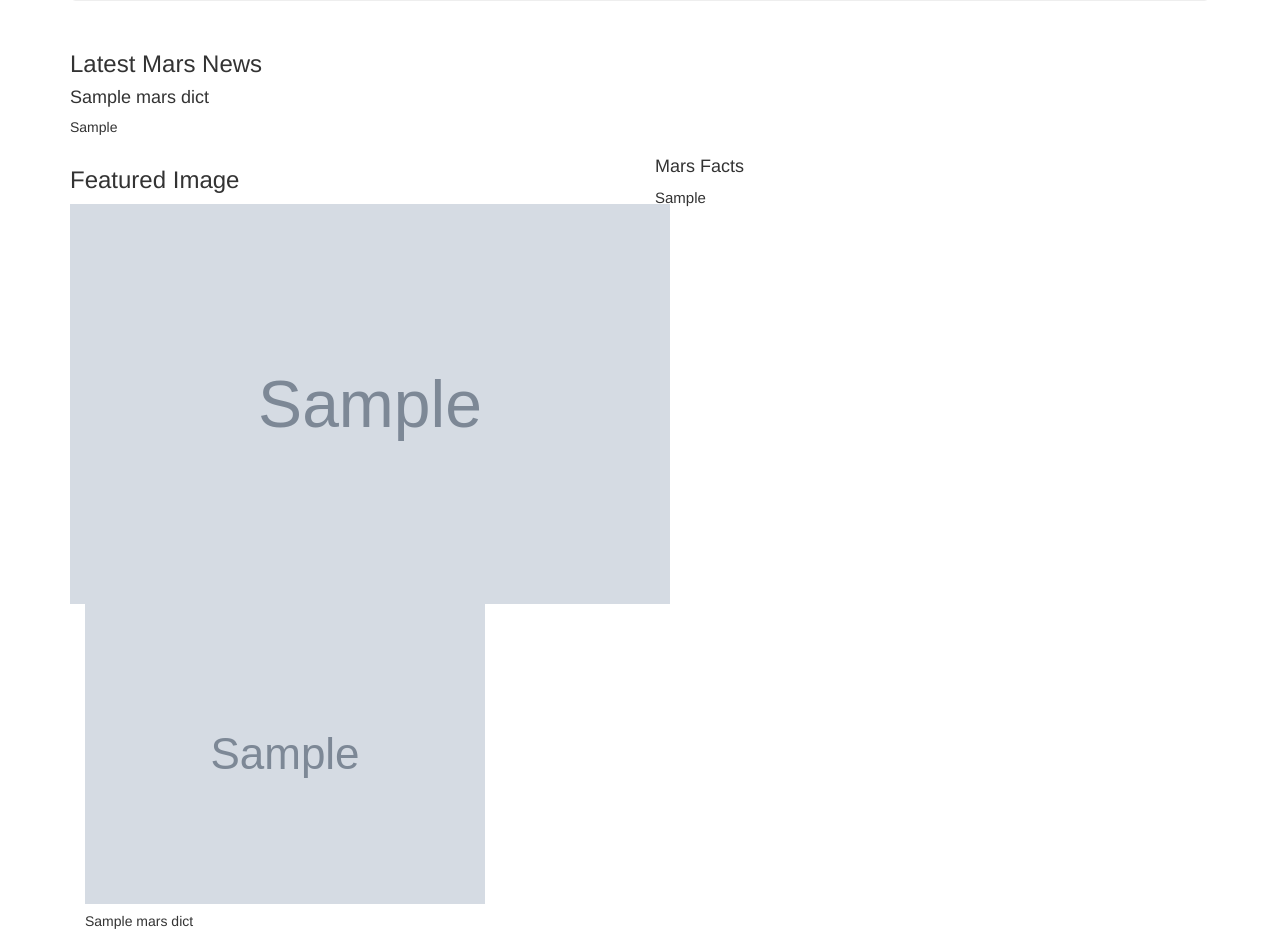
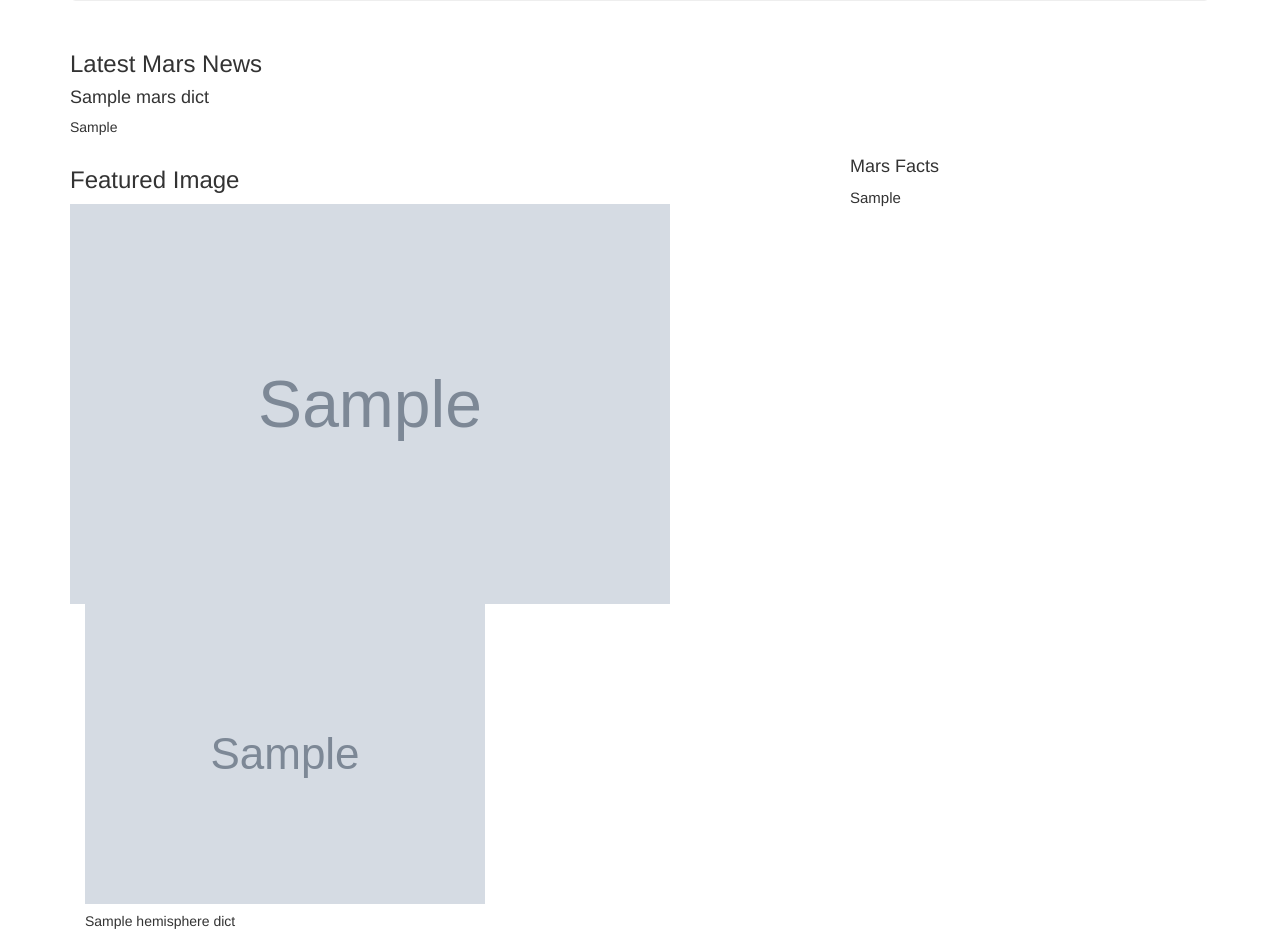
Before and after one commit to jmahon22/web_scraping_challenge, a Flask app: page / in a window 1280 px wide. Shown: the part 255-1194 px from the top of the page. Run offline with Flask 2, Linux system fonts and the light colour scheme; grey boxes marked "Sample" are stand-in pictures; a database or web service that is not in the repository returns one stand-in record (values such as "Sample title"); some libraries are stand-ins or nearby versions.

Commit message:
more work on index and clean up of code

```diff
--- a/Missions_to_Mars/templates/index.html
+++ b/Missions_to_Mars/templates/index.html
@@ -26,11 +26,11 @@
     </div>
 
     <div class="row">
-        <div class="col-md-6">
+        <div class="col-md-8">
             <h3>Featured Image</h3>
             <img src="{{ mars_dict.featured_image }}" width="600px", height="400px">
         </div>
-        <div class="col-md-6">
+        <div class="col-md-4">
             <h4>Mars Facts</h4>
             <div style="width: 450px; height: 200px; font-size: 15px; margin-bottom: 65px">
               {{ mars_dict.mars_facts | safe }}
@@ -38,15 +38,17 @@
         </div>
     </div>
 
-    <div class = "card-deck">
-      <div class="col-md-11">
+    <div class = "card-deck" style="display: flex;">
+      <div class="col-md-12">
         <div class="row">
-          {% for hemisphere_dict in mars_dict.hemisphere_image_urls %}
+          {% for hemisphere_dict in mars_dict.hempishere_image_urls %}
           <div class="col-md-6">
             <div class="card">
-              <img class="card-img-top" src="{{mars_dict.img_url}}" alt="Card image cap">
+              <a href="{{hemisphere_dict.img_url}}">
+                <img class="card-img-top" src="{{hemisphere_dict.img_url}}" alt="Card image cap">
+              </a>
               <div class="card-body">
-                <h5 class="card-title">{{mars_dict.titles}}</h5>
+                <h5 class="card-title">{{hemisphere_dict.titles}}</h5>
               </div>
             </div>
           </div>
@@ -57,6 +59,10 @@
 
 </div>
 
+<script src="https://code.jquery.com/jquery-3.3.1.slim.min.js" integrity="sha384-q8i/X+965DzO0rT7abK41JStQIAqVgRVzpbzo5smXKp4YfRvH+8abtTE1Pi6jizo" crossorigin="anonymous"></script>
+<script src="https://cdnjs.cloudflare.com/ajax/libs/popper.js/1.14.7/umd/popper.min.js" integrity="sha384-UO2eT0CpHqdSJQ6hJty5KVphtPhzWj9WO1clHTMGa3JDZwrnQq4sF86dIHNDz0W1" crossorigin="anonymous"></script>
+<script src="https://stackpath.bootstrapcdn.com/bootstrap/4.3.1/js/bootstrap.min.js" integrity="sha384-JjSmVgyd0p3pXB1rRibZUAYoIIy6OrQ6VrjIEaFf/nJGzIxFDsf4x0xIM+B07jRM" crossorigin="anonymous"></script>
+
 </body>
 
 </html>
```
Also changed, not shown: Missions_to_Mars/scrape_mars.py (+11 -16 lines), 1 other file.
